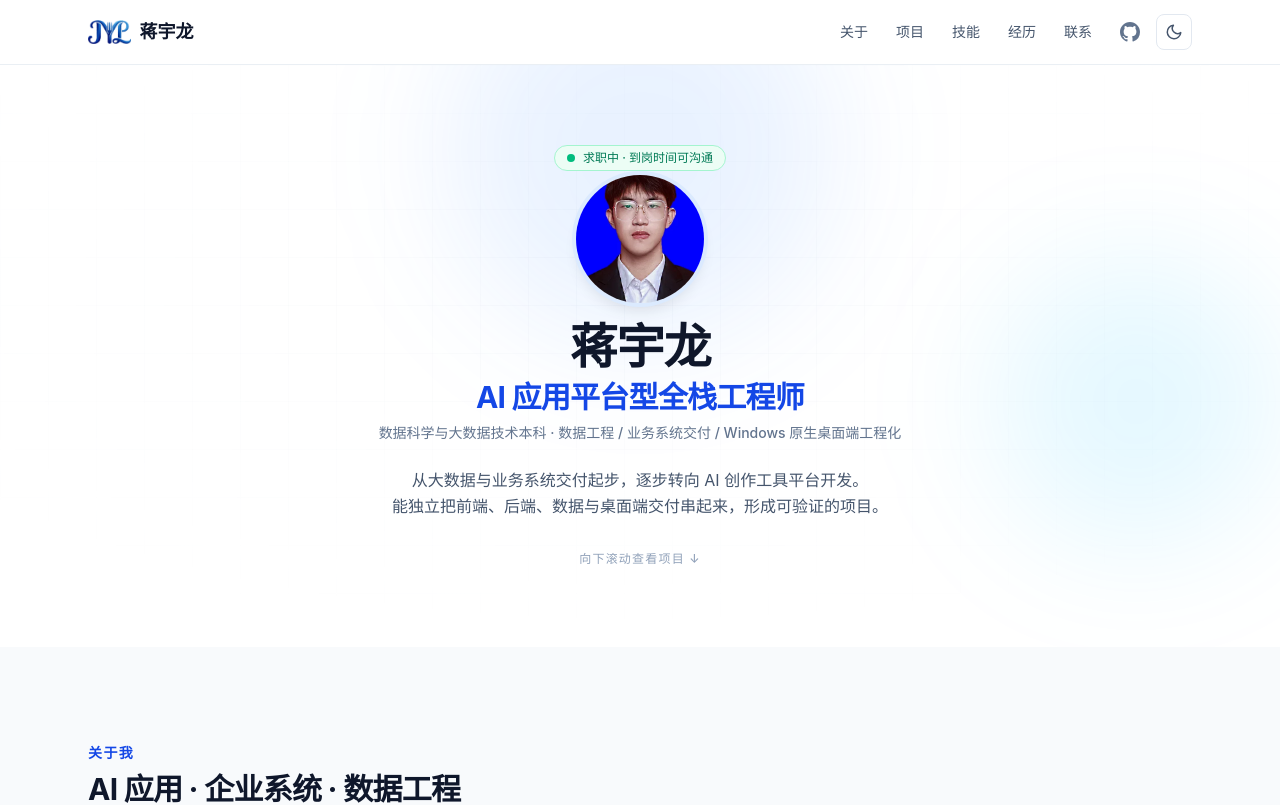
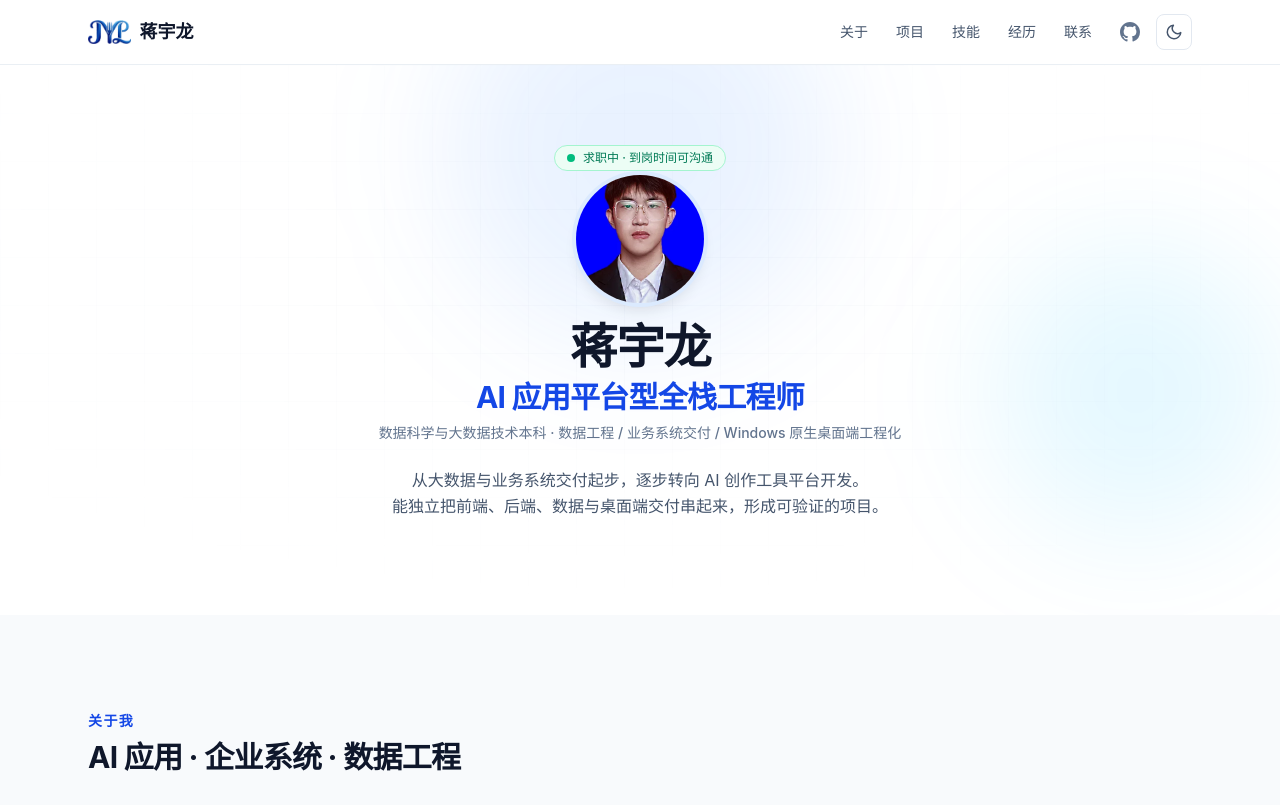
Before and after one commit to White-147/jyl-site, a React (Vite) app: page / in a window 1280 px wide. Shown: the top 805 px of the page. Built offline with nearby package versions, Linux system fonts and the light colour scheme.

Commit message:
feat: 首屏去滚动提示；移动端 section 间距统一 40px（桌面 96px 不变），手机一屏内可见 Hero+关于我开头

```diff
--- a/src/components/About.tsx
+++ b/src/components/About.tsx
@@ -56,7 +56,7 @@ export default function About() {
   const stats = profile.stats as Stat[]
 
   return (
-    <section id="about" className="scroll-mt-16 bg-slate-50 py-8 sm:py-24 dark:bg-slate-900">
+    <section id="about" className="scroll-mt-16 bg-slate-50 py-10 sm:py-24 dark:bg-slate-900">
       <div className="mx-auto max-w-6xl px-4 sm:px-6">
         <SectionHeading eyebrow="关于我" title="AI 应用 · 企业系统 · 数据工程" />
 
--- a/src/components/Contact.tsx
+++ b/src/components/Contact.tsx
@@ -4,7 +4,7 @@ import SectionHeading from './SectionHeading'
 
 export default function Contact() {
   return (
-    <section id="contact" className="scroll-mt-16 bg-white py-20 sm:py-24 dark:bg-slate-950">
+    <section id="contact" className="scroll-mt-16 bg-white py-10 sm:py-24 dark:bg-slate-950">
       <div className="mx-auto max-w-6xl px-4 sm:px-6">
         <SectionHeading eyebrow="联系方式" title="对项目或工作机会感兴趣？" />
 
--- a/src/components/Education.tsx
+++ b/src/components/Education.tsx
@@ -48,7 +48,7 @@ export default function Education() {
   const [viewing, setViewing] = useState<CertItem | null>(null)
 
   return (
-    <section id="education" className="scroll-mt-16 bg-slate-50 py-20 sm:py-24 dark:bg-slate-900">
+    <section id="education" className="scroll-mt-16 bg-slate-50 py-10 sm:py-24 dark:bg-slate-900">
       <div className="mx-auto max-w-6xl px-4 sm:px-6">
         <SectionHeading eyebrow="教育背景" title="教育经历与证书" />
 
--- a/src/components/Experience.tsx
+++ b/src/components/Experience.tsx
@@ -78,7 +78,7 @@ function ExperienceItem({ exp, index }: { exp: Experience; index: number }) {
 
 export default function Experience() {
   return (
-    <section id="experience" className="scroll-mt-16 bg-white py-20 sm:py-24 dark:bg-slate-950">
+    <section id="experience" className="scroll-mt-16 bg-white py-10 sm:py-24 dark:bg-slate-950">
       <div className="mx-auto max-w-6xl px-4 sm:px-6">
         <SectionHeading
           eyebrow="工作经历"
--- a/src/components/Hero.tsx
+++ b/src/components/Hero.tsx
@@ -30,7 +30,7 @@ export default function Hero() {
         />
       </div>
 
-      <div className="relative mx-auto flex max-w-6xl flex-col items-center px-4 pb-14 pt-10 text-center sm:px-6 sm:pb-20 sm:pt-20">
+      <div className="relative mx-auto flex max-w-6xl flex-col items-center px-4 pb-10 pt-10 text-center sm:px-6 sm:pb-24 sm:pt-20">
         {/* 求职状态徽标 */}
         <span className="inline-flex items-center gap-2 rounded-full border border-emerald-200 bg-emerald-50 px-3 py-1 text-xs font-medium text-emerald-700 dark:border-emerald-500/30 dark:bg-emerald-500/10 dark:text-emerald-400">
           <span className="relative flex h-2 w-2">
@@ -72,11 +72,6 @@ export default function Hero() {
             </span>
           ))}
         </p>
-
-        {/* 首屏不设 CTA：导航栏「项目」入口 + 滚动进入内容区（极简排版，留白即设计） */}
-        <p className="mt-8 text-xs font-medium tracking-widest text-slate-400 dark:text-slate-500">
-          向下滚动查看项目 ↓
-        </p>
       </div>
 
       {/* 头像放大查看 */}
--- a/src/components/Projects.tsx
+++ b/src/components/Projects.tsx
@@ -206,7 +206,7 @@ export default function Projects() {
   )
 
   return (
-    <section id="projects" className="scroll-mt-16 bg-white py-20 sm:py-24 dark:bg-slate-950">
+    <section id="projects" className="scroll-mt-16 bg-white py-10 sm:py-24 dark:bg-slate-950">
       <div className="mx-auto max-w-6xl px-4 sm:px-6">
         <SectionHeading
           eyebrow="项目作品"
--- a/src/components/Skills.tsx
+++ b/src/components/Skills.tsx
@@ -7,7 +7,7 @@ const skillGroups = skillsData.skillGroups as SkillGroup[]
 
 export default function Skills() {
   return (
-    <section id="skills" className="scroll-mt-16 bg-slate-50 py-20 sm:py-24 dark:bg-slate-900">
+    <section id="skills" className="scroll-mt-16 bg-slate-50 py-10 sm:py-24 dark:bg-slate-900">
       <div className="mx-auto max-w-6xl px-4 sm:px-6">
         <SectionHeading
           eyebrow="技能区"
```
